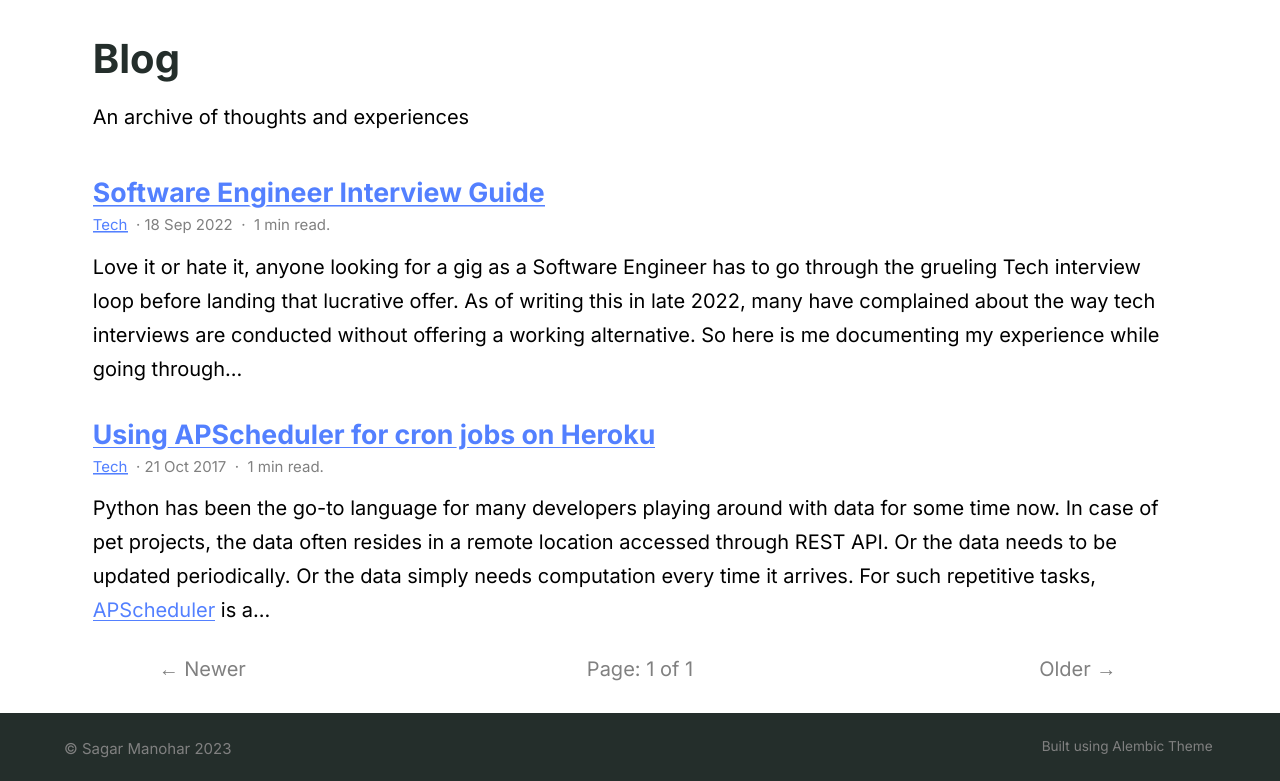
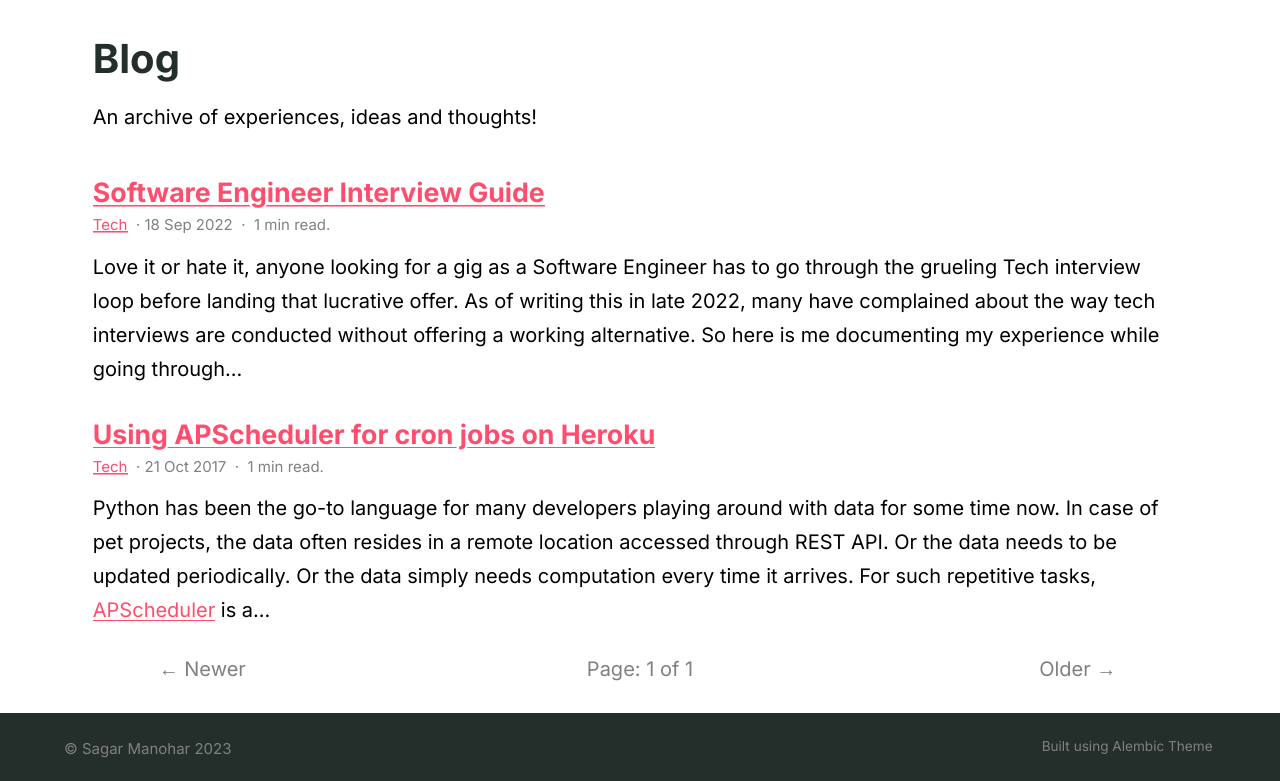
Before and after one commit to code247/code247.github.io, a Jekyll site: the page built from blog/index.html, in a window 1280 px wide, cut to the strip 412-1193 px from the top of the page. Built offline with Jekyll 4.4.1, drawn with Linux system fonts in a browser that asks for light colours; the list of posts is cut into pages by our own code.

```diff
--- a/_config.yml
+++ b/_config.yml
@@ -50,7 +50,7 @@ collections:
   posts:
     title: Blog # Needed for Siteleaf
     output: true
-    description: "An archive of thoughts and experiences" # The post list page content
+    description: "An archive of experiences, ideas and thoughts!" # The post list page content
     feature_image: "https://picsum.photos/2560/600?image=866"
 
 # 6. Jekyll collections settings
--- a/_includes/site-analytics.html
+++ b/_includes/site-analytics.html
@@ -9,4 +11,5 @@
     gtag('config', '{{ site.google_analytics }}', {
       'anonymize_ip': {{ site.google_analytics_anonymize_ip | default: "true" }}
     });
+  }
 </script>
--- a/_sass/_settings.scss
+++ b/_sass/_settings.scss
@@ -5,7 +5,7 @@ $featureBackgroundColour:#000000;
 $accentColour:#a5bdff;
 $headingColour:#242e2b;
 $bodyColour:#000;
-$linkColour:#5380ff;
+$linkColour:#ff4d6d;
 $hoverColour:#a5bdff;
 $focusColour:#fa407b;
 $captionColour:#808080;
```
Also changed, not shown: other parts of _includes/site-analytics.html (+2 -0 lines), _posts/2017-10-21-using-ap-scheduler.md (+1 -0 lines), _posts/2022-09-18-software-engineer-interview-guide.md (+1 -0 lines), README.md. Lines whose indentation alone changed are shown as unchanged.
